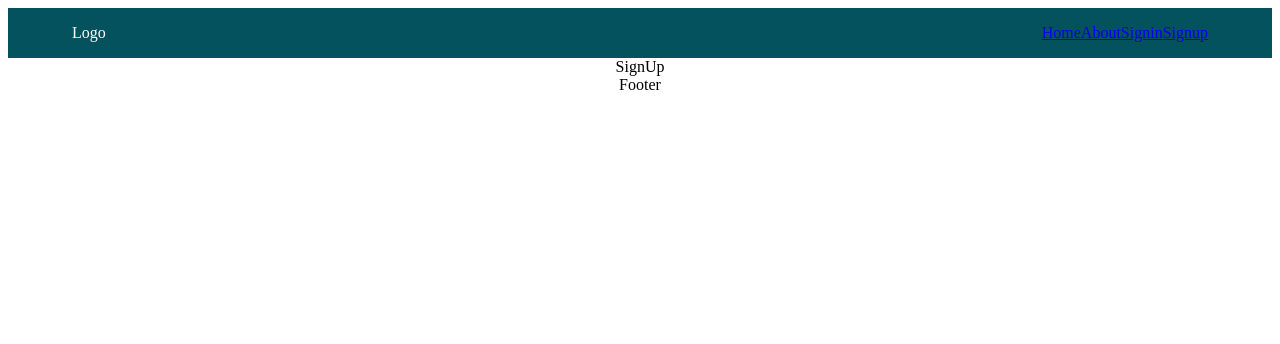
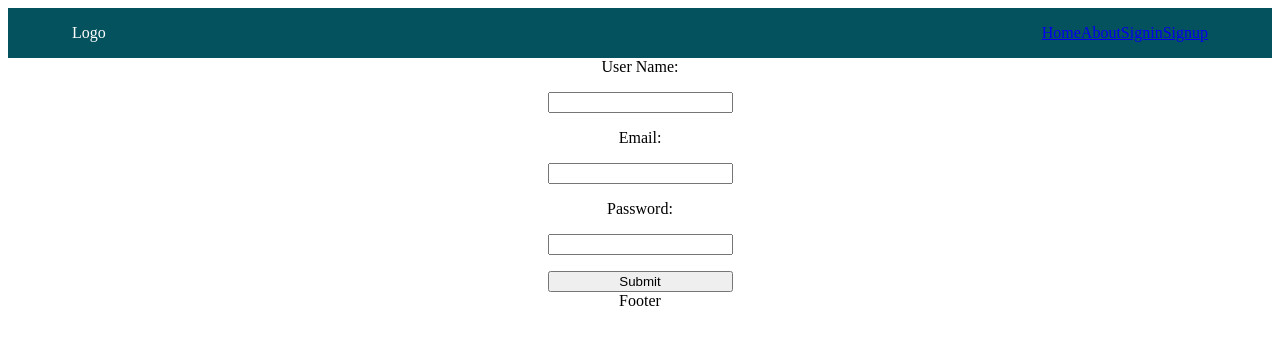
Before and after one commit to Andrea-Brezanova/deeder, a React (Create React App) app in the folder frontend/: page /signup in a window 1280 px wide. Shown: the top 344 px of the page. Built offline with nearby package versions, Linux system fonts and the light colour scheme.

Commit message:
add SignUp code

```diff
--- a/frontend/package.json
+++ b/frontend/package.json
@@ -8,6 +8,7 @@
     "@testing-library/user-event": "^13.5.0",
     "react": "^18.1.0",
     "react-dom": "^18.1.0",
+    "react-hook-form": "^7.31.2",
     "react-scripts": "5.0.1",
     "web-vitals": "^2.1.4"
   },
--- a/frontend/src/App.css
+++ b/frontend/src/App.css
@@ -16,3 +16,14 @@
   text-decoration: none;
   color: #ffff;
 }
+
+.signup-container {
+  display: flex;
+  justify-content: center;
+}
+
+.signup-form {
+  display: flex;
+  flex-direction: column;
+  gap: 1rem;
+}
--- a/frontend/src/Components/AllPosts.js
+++ b/frontend/src/Components/AllPosts.js
@@ -7,7 +7,7 @@ function AllPosts() {
 
   const getPosts = async () => {
     try {
-        const response = await axios.get("http://localhost:3001/posts");
+        const response = await axios.get(`${process.env.REACT_APP_API_URL}/posts`);
         console.log(response.data);
       } catch (error) {
           console.log(error);
--- a/frontend/src/Components/SignUp.js
+++ b/frontend/src/Components/SignUp.js
@@ -1,7 +1,41 @@
+import { useForm } from "react-hook-form";
+import axios from "axios";
+
 function SignUp() {
+  const {
+    register,
+    handleSubmit,
+    formState: { errors },
+  } = useForm();
+
+  const onSubmit = async (data) => {
+    try {
+      const data = await axios.post(
+        `${process.env.REACT_APP_API_URL}/users/signup`,
+        data
+      );
+
+      console.log(data);
+    } catch (error) {
+        console.log(error)
+    }
+  };
   return (
-    <div>SignUp</div>
-  )
+    <div className="signup-container">
+      <form className="signup-form" onSubmit={handleSubmit(onSubmit)}>
+      <label htmlFor="userName">User Name:</label>
+        <input type="text" {...register("userName", { required: true })} />
+        {errors.userName && <div>User name is required</div>}
+        <label htmlFor="email">Email:</label>
+        <input type="email" {...register("email", { required: true })} />
+        {errors.email && <div>Email is required</div>}
+        <label htmlFor="password">Password:</label>
+        <input type="password" {...register("password", { required: true })} />
+        {errors.password && <div>Password is required</div>}
+        <button type="submit">Submit</button>
+      </form>
+    </div>
+  );
 }
 
 export default SignUp;
```
Also changed, not shown: 1 other file (tests, documents, lock files or other folders).
